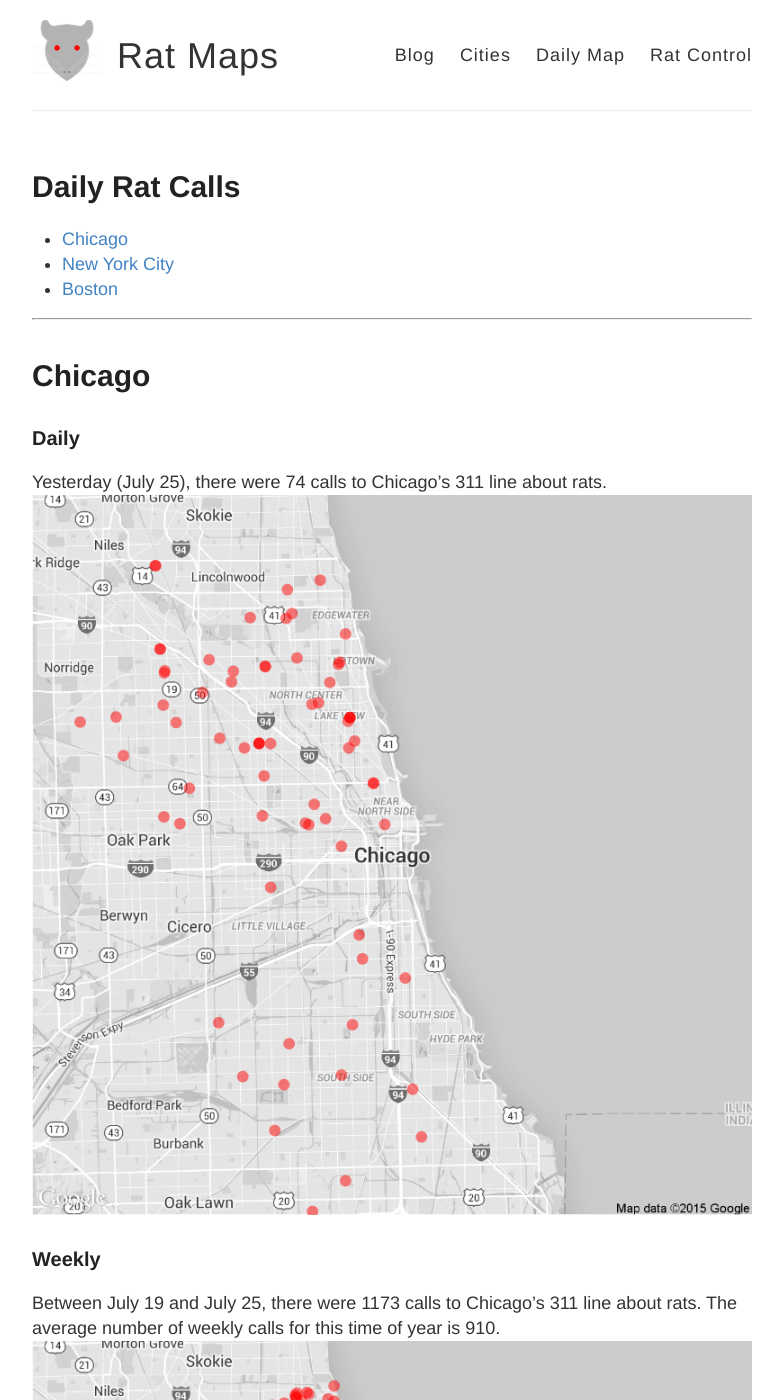
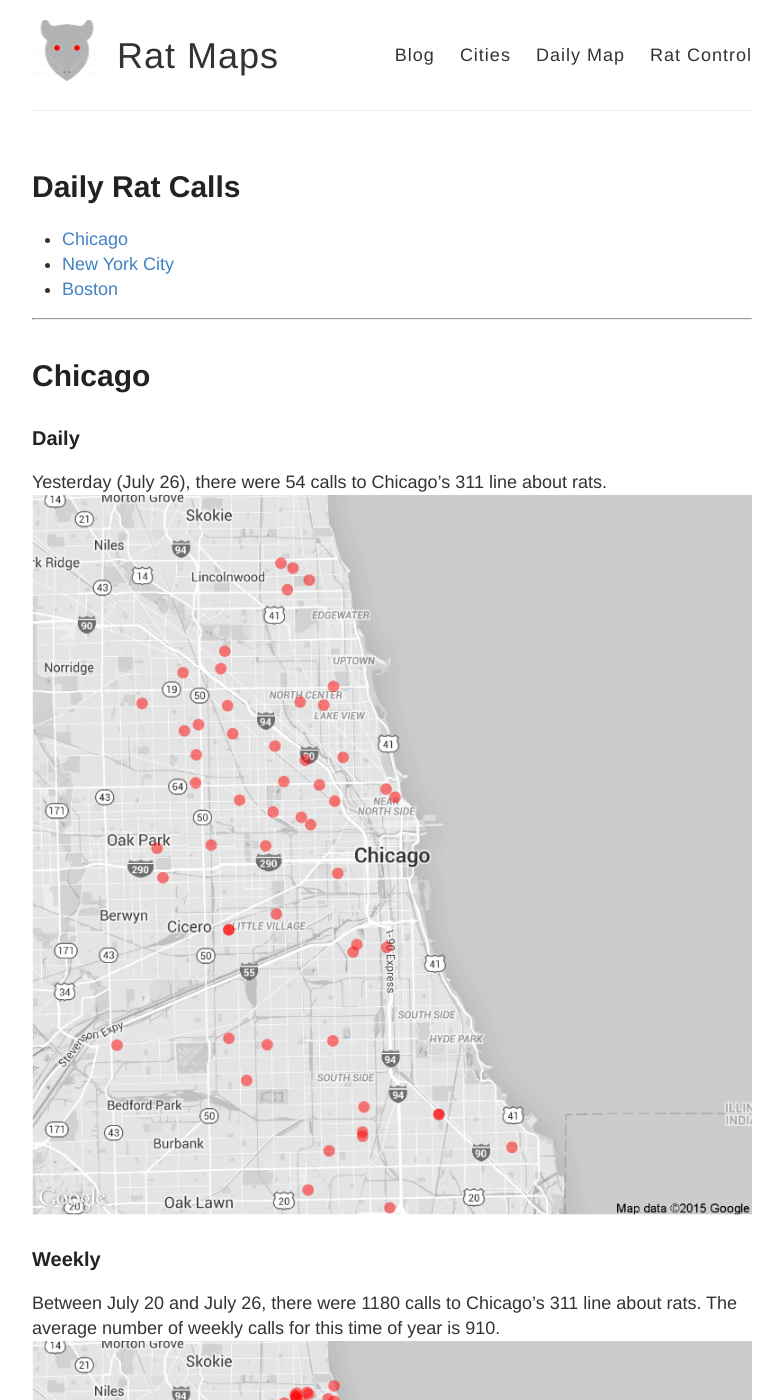
Before and after one commit to DanielHadley/ratmaps, a Jekyll site: the page built from daily.md, in a window 1280 px wide and 1400 px high. Shown: the whole window, without its empty margins (248-1031 px from the left). Built offline with Jekyll 4.4.1, drawn with Linux system fonts in a browser that asks for light colours; comment, search, counter and statistics services are not loaded; some of the changed text lies outside the part shown.

Commit message:
Daily Maps

```diff
--- a/daily.md
+++ b/daily.md
@@ -15,22 +15,22 @@
 
 ### Daily
 
-Yesterday (July 25), there were 74 calls to Chicago's 311 line about rats.
+Yesterday (July 26), there were 54 calls to Chicago's 311 line about rats.
 ![Chicago rat calls to 311 weekly map]({{ site.cityimages }}/daily/Chicago_Rat_Map_Daily.png)
 
 ### Weekly
-Between July 19 and July 25, there were 1173 calls to Chicago's 311 line about rats. The average number of weekly calls for this time of year is 910.
+Between July 20 and July 26, there were 1180 calls to Chicago's 311 line about rats. The average number of weekly calls for this time of year is 910.
 ![Chicago rat calls to 311 weekly map]({{ site.cityimages }}/daily/Chicago_Rat_Map_Weekly.png)
 ***
 # New York City <a id="nyc"><a>
 
 ### Daily
 
-Yesterday (July 25), there were 0 calls to New York City's 311 line about rats.
+Yesterday (July 26), there were 0 calls to New York City's 311 line about rats.
 ![NYC rat calls to 311 weekly map]({{ site.cityimages }}/daily/NYC_Rat_Map_Daily.png)
 
 ### Weekly
-Between July 19 and July 25, there were 0 calls to New York City's 311 line about rats. The average number of weekly calls for this time of year is 283.
+Between July 20 and July 26, there were 0 calls to New York City's 311 line about rats. The average number of weekly calls for this time of year is 283.
 ![NYC rat calls to 311 weekly map]({{ site.cityimages }}/daily/NYC_Rat_Map_Weekly.png)
 
 Each red dot represents one call about a rat seen in that location. The dots are transparent, so multiple calls from one location will be seen as a solid dot. The usual caveats apply: more calls do not necessarily mean that there are more rats in that location than other parts of the city. A cluster of dots could indicate that one resident is unusually vocal about rodents in his or her neighborhood. Also, more densely populated neighborhoods tend to make more calls to 311.
```
Also changed, not shown: images/pages/daily/Chicago_Rat_Map_Daily.png, images/pages/daily/Chicago_Rat_Map_Weekly.png.
